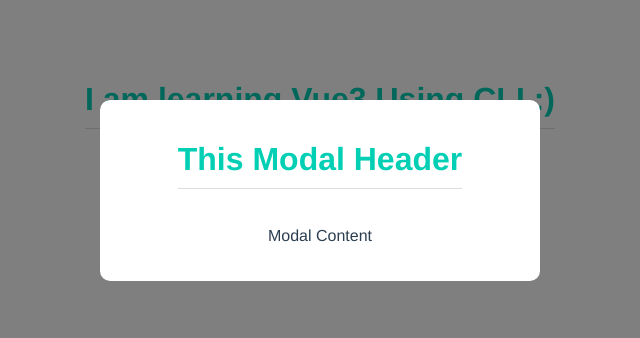
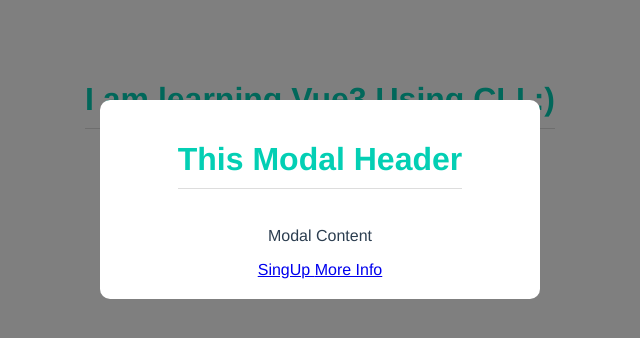
Before and after one commit to afmssrahi/learning-vue3-with-Vue-CLI, a Vue app: page / in a window 1280 px wide. Both pictures are taken after a click on the button "Open Modal". Shown: the top 338 px of the page, without its empty margins (320-960 px from the left). Built offline with nearby package versions, Linux system fonts and the light colour scheme.

Commit message:
named slots. and slot default content

```diff
--- a/src/App.vue
+++ b/src/App.vue
@@ -6,6 +6,10 @@
 		<Modal :theme="sale" @close="toggleModal">
 			<h1>This Modal Header</h1>
 			<p>Modal Content</p>
+			<template v-slot:links>
+				<a href="#">SingUp </a>
+				<a href="#">More Info</a>
+			</template>
 		</Modal>
 	</div>
 
--- a/src/components/Modal.vue
+++ b/src/components/Modal.vue
@@ -1,7 +1,10 @@
 <template>
 	<div class="backdrop" @click.self="closeModal">
 		<div class="modal" :class="{ sale: heme === 'sale' }">
-			<slot> </slot>
+			<slot>Default Content</slot>
+			<div class="actions">
+				<slot name="links"></slot>
+			</div>
 		</div>
 	</div>
 </template>
```
